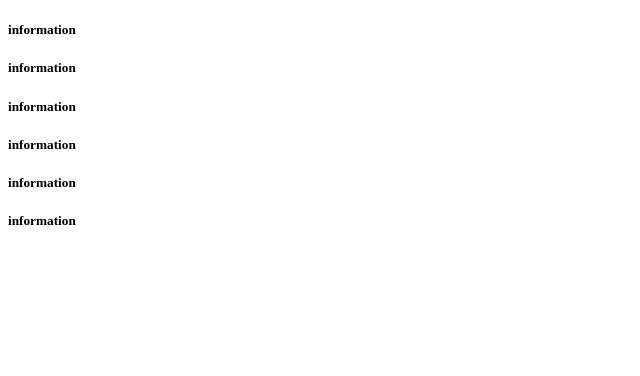
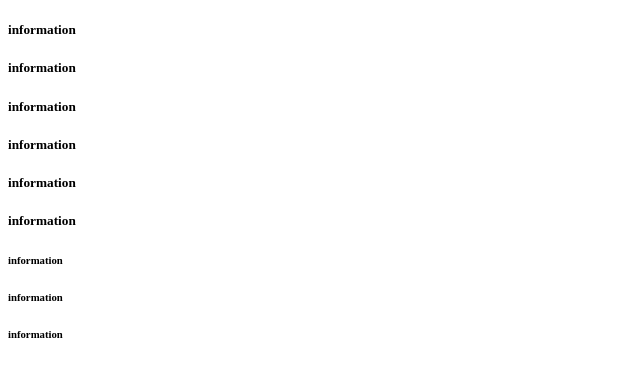
Before and after one commit to I-Am-Poorya/git-test1, a plain HTML site: page index.htm in a window 1280 px wide. Shown: the whole page, without its empty margins (0-640 px from the left). Drawn offline with Linux system fonts and the light colour scheme.

Commit message:
Update index.htm

```diff
--- a/index.htm
+++ b/index.htm
@@ -9,9 +9,12 @@
     <h5>information</h5>
         <h5>information</h5>
             <h5>information</h5>
-                        <h5>information</h5>
+        <h5>information</h5>
             <h5>information</h5>
             <h5>information</h5>
+                        <h6>information</h6>
+            <h6>information</h6>
+            <h6>information</h6>
 
 </body>
 </html>
```
